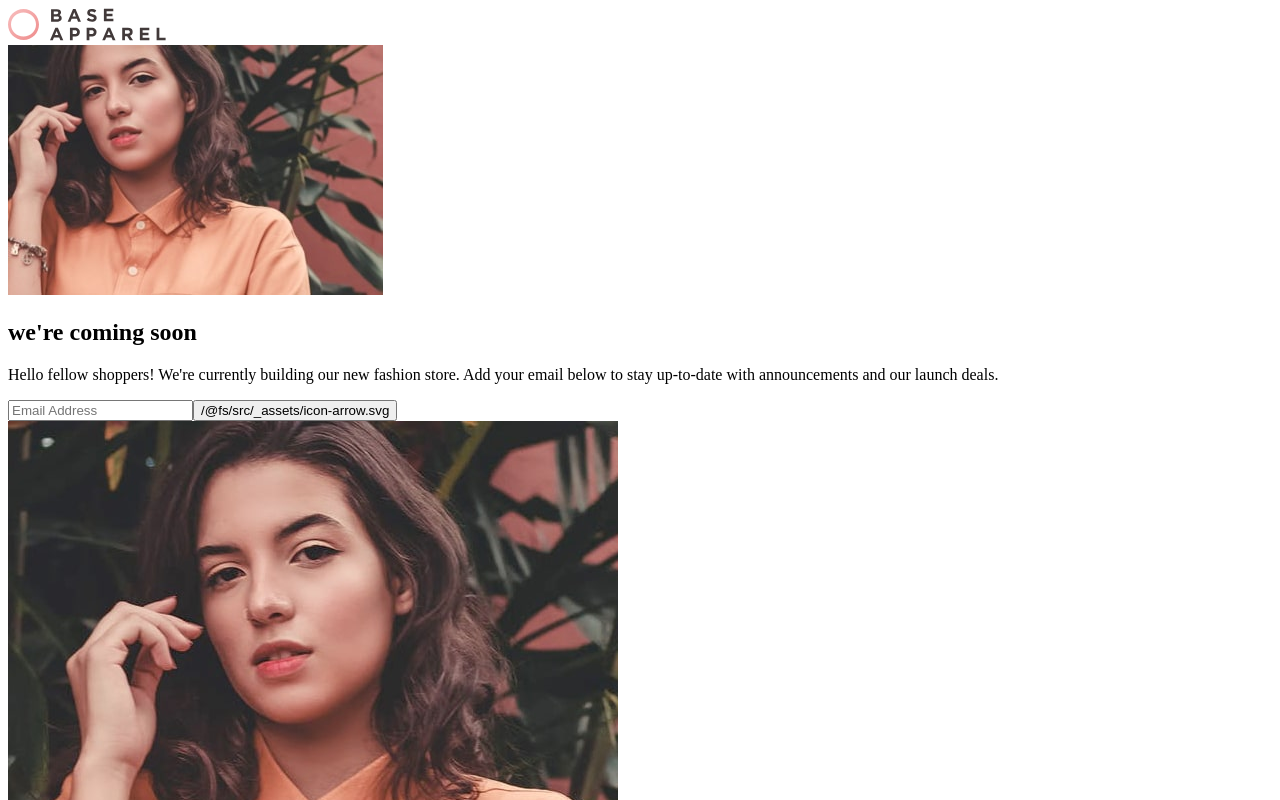
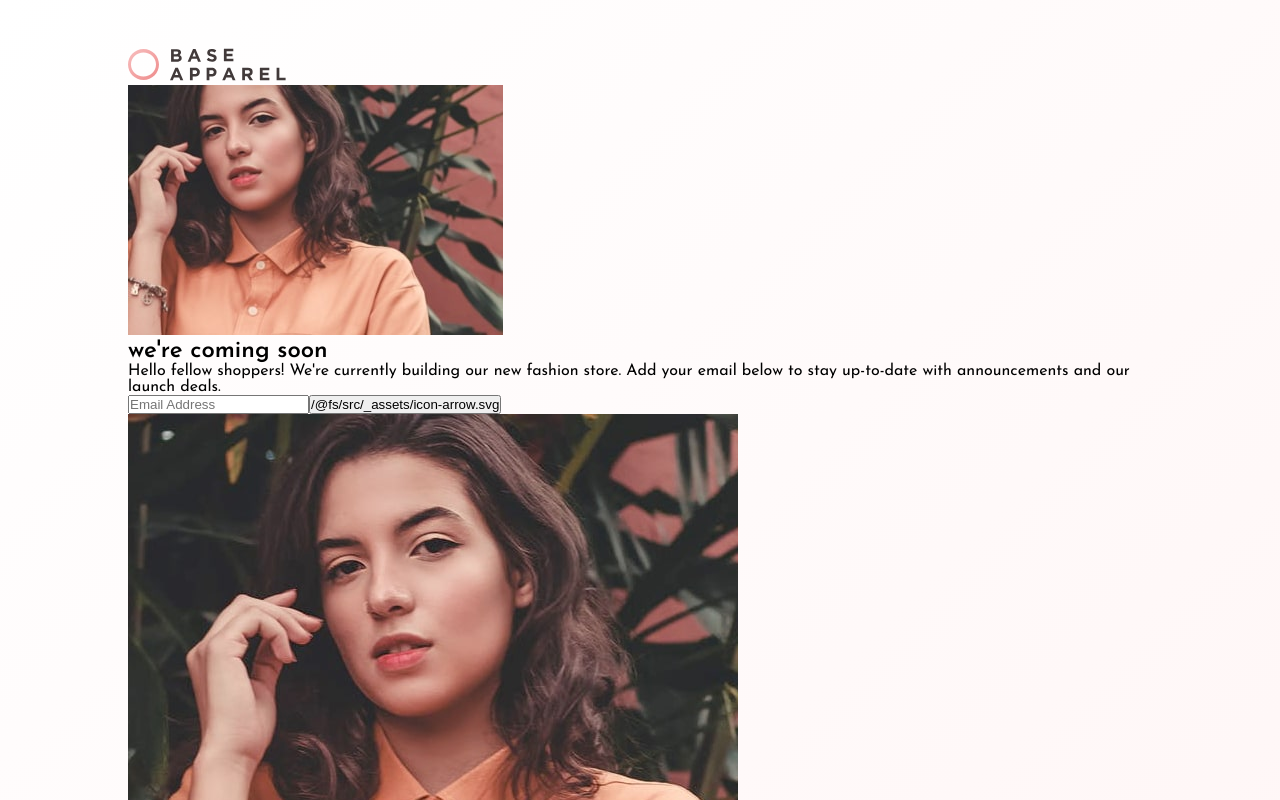
Before and after one commit to uthanhercules/coming-soon-page, a React (Create React App) app: page / in a window 1280 px wide. Shown: the top 800 px of the page. Built offline with nearby package versions, Linux system fonts and the light colour scheme.

Commit message:
:cosmetic: Initial SCSS configuration

```diff
--- a/public/index.html
+++ b/public/index.html
@@ -11,6 +11,9 @@
     />
     <link rel="apple-touch-icon" href="%PUBLIC_URL%/logo192.png" />
     <link rel="manifest" href="%PUBLIC_URL%/manifest.json" />
+    <link rel="preconnect" href="https://fonts.googleapis.com">
+    <link rel="preconnect" href="https://fonts.gstatic.com" crossorigin>
+    <link href="https://fonts.googleapis.com/css2?family=Josefin+Sans:wght@300;400;600&display=swap" rel="stylesheet">
     <title>React App</title>
   </head>
   <body>
--- a/src/App.js
+++ b/src/App.js
@@ -1,5 +1,5 @@
 import React from 'react';
-import './App.sass';
+import './App.scss';
 
 import headerLogo from './_assets/logo.svg';
 import submitIcon from './_assets/icon-arrow.svg';
--- /dev/null
+++ b/src/App.scss
@@ -0,0 +1,18 @@
+@import './Var.scss';
+
+* {
+  margin: 0;
+  padding: 0;
+  box-sizing: border-box;
+}
+
+html {
+  font-family: 'Josefin Sans', sans-serif;
+  scroll-behavior: smooth;
+}
+
+body {
+  padding: 3rem 8rem;
+  background-image: $lightGradient;
+  background-size: cover;
+}
--- /dev/null
+++ b/src/Var.scss
@@ -0,0 +1,10 @@
+/* Primary */
+$desaturatedRed: hsl(0, 36%, 70%);
+$softRed: hsl(0, 93%, 68%);
+
+/* Neutral */
+$DarkGrayishRed: hsl(0, 6%, 24%);
+
+/* Gradients */
+$lightGradient: linear-gradient(135deg, hsl(0, 0%, 100%), hsl(0, 100%, 98%));
+$redGradient: linear-gradient(135deg, hsl(0, 80%, 86%), hsl(0, 74%, 74%));
```
Also changed, not shown: src/App.sass (deleted).
